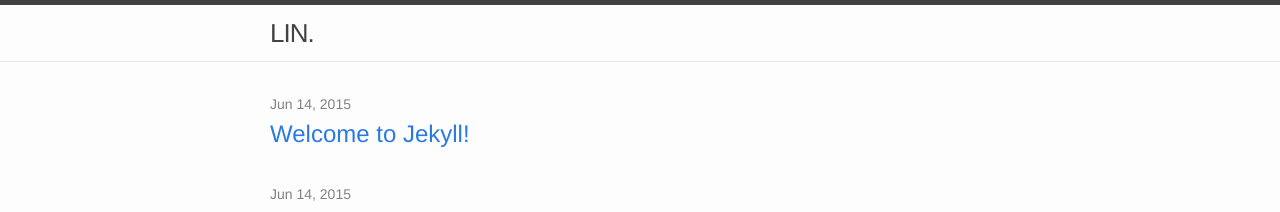
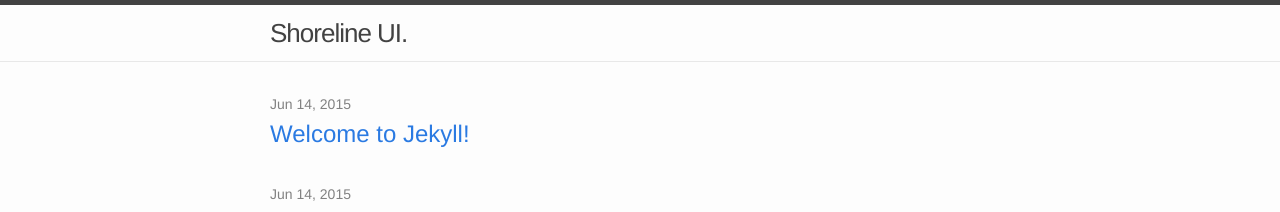
Before and after one commit to kalaxiya/shoreline-ui, a Jekyll site: the page built from index.html, in a window 1280 px wide. Shown: the top 212 px of the page. Built offline with Jekyll 4.4.1, drawn with Linux system fonts in a browser that asks for light colours.

```diff
--- a/_config.yml
+++ b/_config.yml
@@ -1,7 +1,7 @@
 # Site settings
-title: LIN.
+title: Shoreline UI.
 email: pigsrule@qq.com
-description: my github page.
+description: React components.
 baseurl: "" # the subpath of your site, e.g. /blog/
 url: "http://linzerui.github.com" # the base hostname & protocol for your site
 github_username:  linzerui
```
Also changed, not shown: 1 other file.
